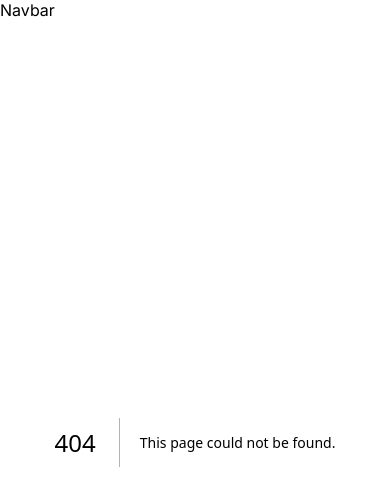
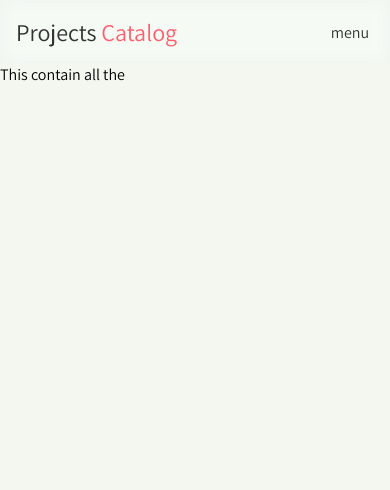
Before and after one commit to yashksaini/project-catalog, a Next.js app: page /projects in a window 390 px wide. Before the commit this address had no page. Shown: the top 490 px of the page. Built offline with nearby package versions, Linux system fonts and the light colour scheme.

Commit message:
feat: :sparkles: Added the navbar
Added the SEO as title and meta tags for each individual page. Navbar is responsive also.

```diff
--- a/app/globals.css
+++ b/app/globals.css
@@ -1,5 +1,36 @@
+@import url("https://fonts.googleapis.com/css2?family=Assistant:wght@200;300;400;500;600;700;800&display=swap");
 * {
-  box-sizing: border-box;
   padding: 0;
   margin: 0;
+  box-sizing: border-box;
+  font-family: "Assistant", sans-serif;
 }
+:root {
+  --primary: #ff5f6d;
+  --accent: #00c9a7;
+  --secondary: #ffc371;
+  --background: #f3f7f0;
+  --text: #333333;
+}
+
+body {
+  height: 100vh;
+  width: 100%;
+  background-color: var(--background);
+}
+#root {
+  height: 100%;
+  width: 100%;
+  overflow-y: auto;
+}
+a {
+  text-decoration: none;
+}
+button:hover {
+  cursor: pointer;
+}
+.activeLink {
+  position: relative;
+  color: var(--primary) !important;
+  font-weight: 600;
+}
--- a/app/layout.js
+++ b/app/layout.js
@@ -1,18 +1,10 @@
 import Navbar from "@/components/Navbar";
 import "./globals.css";
-import { Inter } from "next/font/google";
-
-const inter = Inter({ subsets: ["latin"] });
-
-export const metadata = {
-  title: "Create Next App",
-  description: "Generated by create next app",
-};
 
 export default function RootLayout({ children }) {
   return (
     <html lang="en">
-      <body className={inter.className}>
+      <body>
         <Navbar />
         {children}
       </body>
--- /dev/null
+++ b/app/projects/page.js
@@ -0,0 +1,17 @@
+import React from "react";
+export const metadata = {
+  title: "Projects | Yash Kumar Saini",
+  description:
+    "Experience a captivating showcase of 48 dynamic web projects, powered by a fusion of HTML, CSS, JavaScript, React, Angular, PHP, Firebase, MongoDB, SQL, Express.js, and Node.js. Explore a diverse range of stunning designs, interactive interfaces, and seamless functionalities. From responsive layouts to robust backends, my portfolio website demonstrates my mastery in leveraging cutting-edge technologies to deliver exceptional user experiences. Immerse yourself in the world of innovation and creativity as you explore my web projects that push the boundaries of what's possible on the digital frontier.",
+  keywords:
+    "Yash Kumar Saini, Yash K Saini, yashksaini, portfolio, web development, full-stack development, Yash Saini,projects",
+};
+const Projects = () => {
+  return (
+    <div>
+      <p>This contain all the </p>
+    </div>
+  );
+};
+
+export default Projects;
--- a/components/Navbar.js
+++ b/components/Navbar.js
@@ -1,7 +1,44 @@
-import React from "react";
+"use client"; // This is a client component
+import React, { useState } from "react";
+import Link from "next/link";
+import { usePathname } from "next/navigation";
+import navStyle from "./navbar.module.css";
 
 const Navbar = () => {
-  return <div>Navbar</div>;
+  const pathName = usePathname();
+  const [openNav, setOpenNav] = useState(false);
+  const toggleNav = () => {
+    setOpenNav((openNav) => !openNav);
+  };
+
+  return (
+    <nav className={navStyle.navbar}>
+      <div className={navStyle.logo}>
+        <span>Projects</span>&nbsp;
+        <span>Catalog</span>
+      </div>
+      <div className={openNav ? `${navStyle.activeNav}` : `${navStyle.navs}`}>
+        <Link href="/" className={pathName === "/" ? "activeLink" : ""}>
+          Home
+        </Link>
+        <Link
+          href="/projects"
+          className={pathName === "/projects" ? "activeLink" : ""}
+        >
+          Projects
+        </Link>
+        <Link
+          href="/about"
+          className={pathName === "/about" ? "activeLink" : ""}
+        >
+          About Me
+        </Link>
+      </div>
+      <div className={navStyle.menu} onClick={toggleNav}>
+        <span className="material-symbols-outlined">menu</span>
+      </div>
+    </nav>
+  );
 };
 
 export default Navbar;
--- /dev/null
+++ b/components/navbar.module.css
@@ -0,0 +1,112 @@
+.navbar {
+  display: flex;
+  justify-content: space-between;
+  align-items: center;
+  width: 100%;
+  height: 4rem;
+  padding: 0 1rem;
+  background-color: none;
+  position: sticky;
+  top: 0;
+  left: 0;
+  z-index: 10000;
+}
+.navbar::after {
+  content: "";
+  width: 100%;
+  height: 100%;
+  background-color: rgba(231, 236, 241, 0.2);
+  backdrop-filter: blur(10px) saturate(160%) contrast(45%) brightness(140%);
+  position: absolute;
+  top: 0;
+  left: 0;
+  z-index: -1000;
+}
+.logo {
+  color: var(--primary);
+  font-size: 1.5rem;
+}
+.logo span:nth-child(1) {
+  color: var(--text);
+}
+.logo span:nth-child(3) {
+  font-weight: 700;
+}
+.navs,
+.activeNav {
+  display: flex;
+  justify-content: center;
+  align-items: center;
+  gap: 3rem;
+  position: relative;
+  z-index: 2;
+}
+
+.navs a,
+.activeNav a {
+  text-decoration: none;
+  display: flex;
+  justify-content: center;
+  align-items: center;
+  height: 4rem;
+  color: var(--text);
+}
+.navs a span,
+.activeNav a span {
+  margin-right: 0.3rem;
+}
+.menu {
+  display: none;
+  width: 3rem;
+  height: 4rem;
+  justify-content: center;
+  align-items: center;
+  color: var(--text);
+}
+.menu:hover {
+  cursor: pointer;
+}
+.logout {
+  background: none;
+  border: none;
+  color: var(--text);
+}
+@media only screen and (max-width: 768px) {
+  .navs,
+  .activeNav {
+    gap: 0;
+  }
+  .menu {
+    display: flex;
+  }
+  .navs {
+    display: none;
+  }
+  .activeNav {
+    flex-direction: column;
+    height: calc(100vh - 4rem);
+    width: 100%;
+    justify-content: flex-start;
+    position: absolute;
+    top: 4rem;
+    right: 0;
+    border-top: 1px solid var(--background);
+  }
+  .navs::after,
+  .activeNav::after {
+    content: "";
+    width: 100%;
+    height: 100%;
+    backdrop-filter: blur(40px) saturate(160%) contrast(45%) brightness(140%);
+    background-color: rgba(231, 236, 241, 0.2);
+    position: absolute;
+    top: 0;
+    left: 0;
+    z-index: -1;
+  }
+  .activeNav a {
+    width: 218px;
+    margin-left: 0;
+    margin: 1rem 0;
+  }
+}
```
Also changed, not shown: app/about/page.js (+7 -1 lines), app/page.js (+8 -0 lines), 1 other file (tests, documents, lock files or other folders).
